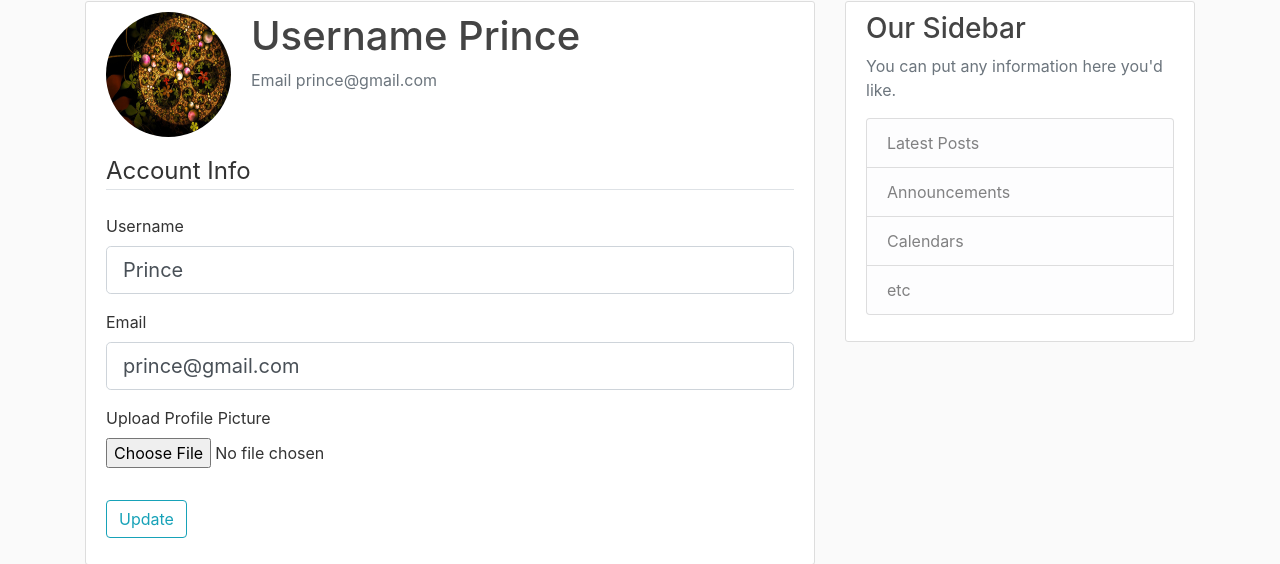
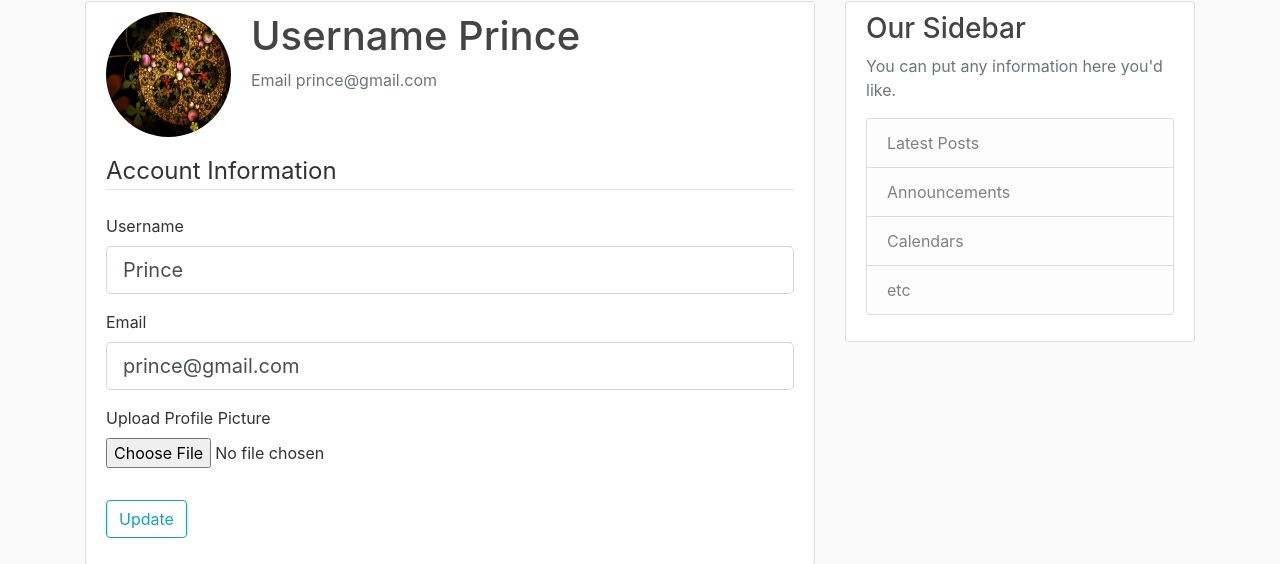
Before and after one commit to princea55/blog-post, a Flask app: page /account in a window 1280 px wide. Shown: the part 79-643 px from the top of the page. Run offline with Flask 2, Linux system fonts and the light colour scheme; a user stored in the database is signed in; some libraries are stand-ins or nearby versions.

Commit message:
some changes in html file

```diff
--- a/flaskblog/templates/account.html
+++ b/flaskblog/templates/account.html
@@ -14,7 +14,7 @@
             {{form.hidden_tag()}}
             <fieldset class="form-group">
                 <legend class="border-bottom mb-4">
-                    Account Info
+                    Account Information
                 </legend>
                 <div class="form-group">
                     {{form.username.label(class="form-control-label")}}
```
